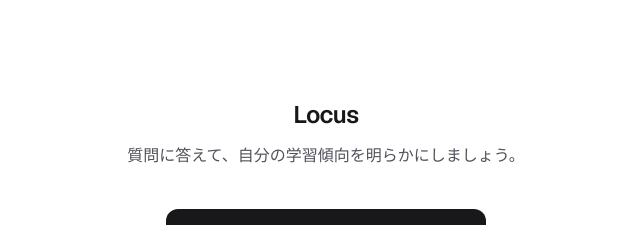
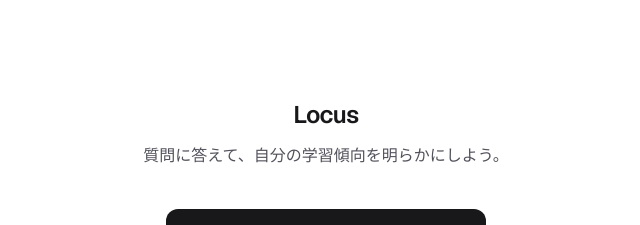
Before and after one commit to nyapp/locus, a Next.js app: page / in a window 1280 px wide. Shown: the part 220-445 px from the top of the page, without its empty margins (314-954 px from the left). Built offline with nearby package versions, Linux system fonts and the light colour scheme.

Commit message:
Update descriptive text in home page to improve clarity in Japanese: change "明らかにしましょう" to "明らかにしよう".

```diff
--- a/app/page.tsx
+++ b/app/page.tsx
@@ -8,7 +8,7 @@ export default function Home() {
           Locus
         </h1>
         <p className="mb-10 text-base leading-relaxed text-zinc-600 dark:text-zinc-400">
-          質問に答えて、自分の学習傾向を明らかにしましょう。
+          質問に答えて、自分の学習傾向を明らかにしよう。
         </p>
         <Link
           href="/survey"
```
